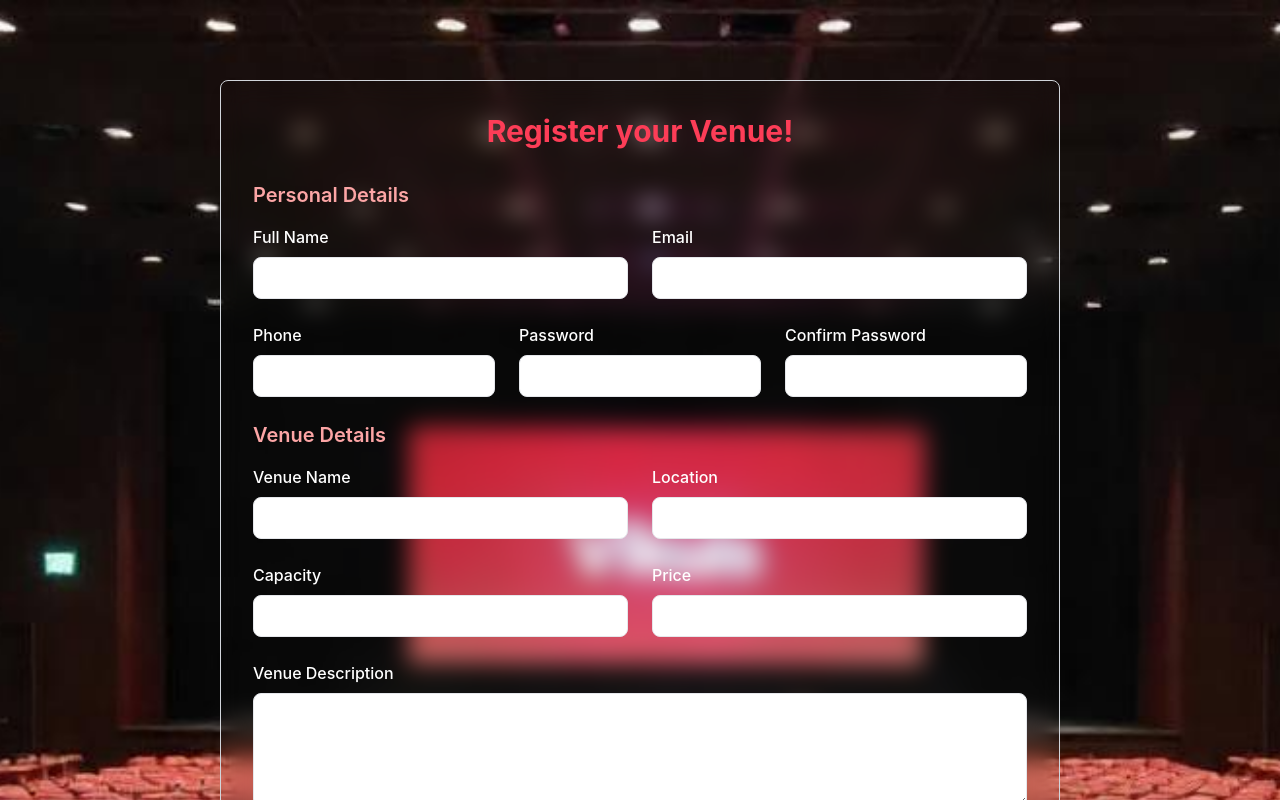
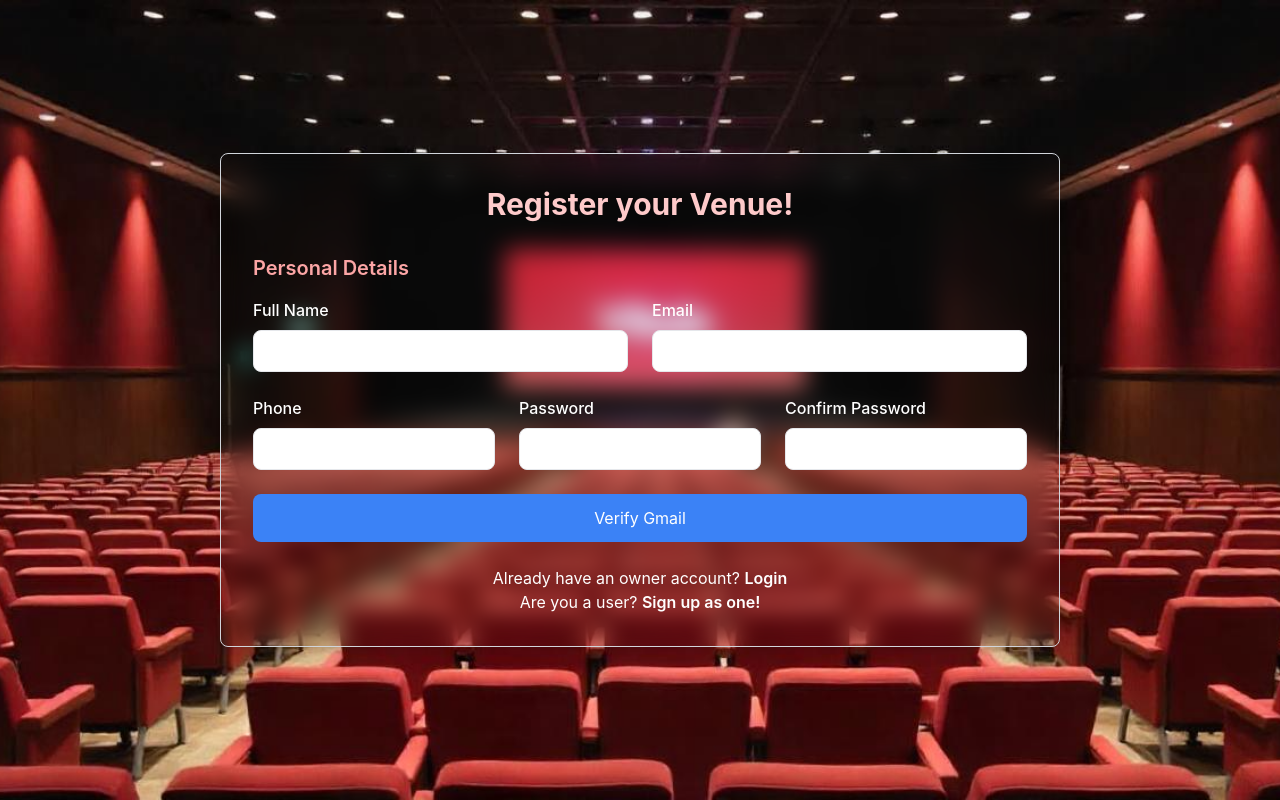
Before and after one commit to ryandcunha25/spotfinder, a React (Create React App) app: page /venueownersregistration in a window 1280 px wide. Shown: the top 800 px of the page. Built offline with nearby package versions, Linux system fonts and the light colour scheme.

Commit message:
added otp verification to venue sign up

```diff
--- a/src/Components/VenueOwners/VenueOwnerSignup.jsx
+++ b/src/Components/VenueOwners/VenueOwnerSignup.jsx
@@ -1,15 +1,8 @@
 import React, { useState } from 'react';
+import { Link, useNavigate } from "react-router-dom";
+import axios from 'axios';
 import loginBg1 from '../Assets/venueownerbg.png';
-import {
-  BrowserRouter as Router,
-  Switch,
-  Route,
-  Link,
-  useRouteMatch,
-  useParams,
-  useNavigate
-} from "react-router-dom";
-import axios from 'axios';
+
 
 const VenueOwnerSignup = () => {
   const navigate = useNavigate();
@@ -29,6 +22,10 @@ const VenueOwnerSignup = () => {
     category: [],
     images: []
   });
+
+  const [otp, setOtp] = useState('');
+  const [isOtpSent, setIsOtpSent] = useState(false);
+  const [isVerified, setIsVerified] = useState(false);
 
   const handleChange = (e) => {
     const { name, value } = e.target;
@@ -52,32 +49,52 @@ const VenueOwnerSignup = () => {
     });
   };
 
-
   const handleFileChange = (e) => {
     const fileNames = Array.from(e.target.files).map((file) => file.name);
     setFormData({
       ...formData,
       images: fileNames,
     });
-    console.log(fileNames);
   };
 
+  const sendOtp = async () => {
+    if (formData.password.length < 8) {
+      alert('Password must be at least 8 characters long');
+      return;
+    }
+    try {
+      await axios.post('http://localhost:5000/authentication/send-otp', { email: formData.email });
+      setIsOtpSent(true);
+      alert('OTP sent to your email');
+    } catch (err) {
+      alert('Error sending OTP: ' + err);
+    }
+  };
+
+  const verifyOtp = async () => {
+    try {
+      const response = await axios.post('http://localhost:5000/authentication/verify-otp', { email: formData.email, otp });
+      if (response.status === 200) {
+        setIsVerified(true);
+        alert('OTP verified successfully');
+      } else {
+        alert('Invalid OTP');
+      }
+    } catch (err) {
+      alert('Error verifying OTP: ' + err);
+    }
+  };
 
   const handleSubmit = async (e) => {
     e.preventDefault();
-    console.log('Signup Data:', formData);
     try {
       if (!Array.isArray(formData.category)) {
         formData.category = formData.category.split(',').map((item) => item.trim());
       }
-      console.log(formData.category)
       const response = await axios.post('http://localhost:5000/owner_authentication/register', formData);
-      console.log(response.data);
       alert('Registration Successful!');
-      navigate('/venueownerslogin')
-
+      navigate('/venueownerslogin');
     } catch (error) {
-      console.error('Error during registration:', error);
       alert('An error occurred during registration. Please try again.');
     }
   };
@@ -86,60 +103,48 @@ const VenueOwnerSignup = () => {
     <div
       className="w-full min-h-screen bg-cover bg-center flex items-center justify-center p-20"
       style={{ backgroundImage: `url(${loginBg1})` }}
-    >
-      <div className="md:w-3/4 p-8 bg-transparent bg-opacity-90 backdrop-blur-md border border-gray-300 rounded-lg shadow-lg">
-        <h2 className="text-3xl text-center font-bold mb-8 text-primary">Register your Venue!</h2>
+    >      <div className="md:w-3/4 p-8 bg-transparent bg-opacity-90 backdrop-blur-md border border-gray-300 rounded-lg shadow-lg">
+        <h2 className="text-3xl text-center font-bold mb-8 text-red-200">Register your Venue!</h2>
+
         <form onSubmit={handleSubmit} className="w-full">
-          {/* Personal Details */}
+          {!isVerified ? (
+            // Show Personal Details and Verify Gmail Button
+            <>
               <h3 className="text-xl font-semibold mb-4 text-red-300">Personal Details</h3>
               <div className="grid grid-cols-1 md:grid-cols-12 gap-6 mb-6">
-            <div className='col-span-6'>
-              <label htmlFor="fullName" className="block text-white font-medium mb-2">Full Name</label>
+                <div
+                  className='col-span-6'>
+                  <label
+                    className="block text-white font-medium mb-2">Full Name</label>
                   <input
                     type="text"
-                id="fullName"
                     name="fullName"
                     value={formData.fullName}
                     onChange={handleChange}
                     required
-                className="w-full px-3 py-2 border rounded-lg"
-              />
+                    className="w-full px-3 py-2 border rounded-lg" />
                 </div>
-            <div className='col-span-6'>
-              <label htmlFor="email" className="block text-white font-medium mb-2">Email</label>
+                <div
+                  className='col-span-6'>
+                  <label
+                    className="block text-white font-medium mb-2">Email</label>
                   <input
                     type="email"
-                id="email"
                     name="email"
                     value={formData.email}
                     onChange={handleChange}
                     required
-                className="w-full px-3 py-2 border rounded-lg"
-              />
+                    className="w-full px-3 py-2 border rounded-lg" />
                 </div>
+
                 <div className='col-span-4'>
-                <label htmlFor="phone" className="block text-white font-medium mb-2">Phone</label>
-                <input
-                  type="text"
-                  id="phone"
-                  name="phone"
-                  value={formData.phone}
-                  onChange={handleChange}
-                  required
-                  className="w-full px-3 py-2 border rounded-lg"
-                />
+                  <label className="block text-white font-medium mb-2">Phone</label>
+                  <input type="number" name="phone" value={formData.phone} onChange={handleChange} length={10} required className="w-full px-3 py-2 border rounded-lg" />
                 </div>
+
                 <div className="col-span-4">
-                <label htmlFor="password" className="block text-white font-medium mb-2">Password</label>
-                <input
-                  type="password"
-                  id="password"
-                  name="password"
-                  value={formData.password}
-                  onChange={handleChange}
-                  required
-                  className="w-full px-3 py-2 border rounded-lg"
-                />
+                  <label className="block text-white font-medium mb-2">Password</label>
+                  <input type="password" name="password" value={formData.password} onChange={handleChange} required className="w-full px-3 py-2 border rounded-lg" />
                 </div>
                 <div className="col-span-4">
                   <label htmlFor="confirmPassword" className="block text-white font-medium mb-2">Confirm Password</label>
@@ -154,9 +159,39 @@ const VenueOwnerSignup = () => {
                   />
                 </div>
 
+                <div className="col-span-12">
+                  <button
+                    type="button"
+                    onClick={sendOtp}
+                    className="w-full bg-blue-500 text-white py-3 px-4 rounded-lg hover:bg-blue-600 transition">
+                    {isOtpSent ? "Resend OTP" : "Verify Gmail"}
+                  </button>
+                </div>
+
+                {isOtpSent && (
+                  <div className="col-span-12 mt-4 flex justify-center items-center gap-4">
+                    <input
+                      type="number"
+                      value={otp}
+                      onChange={(e) => setOtp(e.target.value)}
+                      required
+                      className="w-50 px-3 py-2 border rounded-lg text-center"
+                      placeholder="Enter OTP"
+                    />
+                    <button
+                      type="button"
+                      onClick={verifyOtp}
+                      className="bg-green-500 text-white px-4 py-2 rounded-lg hover:bg-green-600 transition">
+                      Verify OTP
+                    </button>
+                  </div>
+                )}
 
               </div>
-
+            </>
+          ) : (
+            // Show Venue Details and Submit Button
+            <>
               {/* Venue Details */}
               <h3 className="text-xl font-semibold mb-4 text-red-300">Venue Details</h3>
               <div className="grid grid-cols-1 md:grid-cols-2 gap-6 mb-6">
@@ -282,7 +317,10 @@ const VenueOwnerSignup = () => {
               >
                 Sign Up
               </button>
+            </>
+          )}
         </form>
+
         <div className="text-center text-white text-md mt-6">
           <p>Already have an owner account? <Link to="/venueownerslogin" className="font-semibold hover:underline">Login</Link></p>
           <p>Are you a user? <Link to="/signup" className="font-semibold hover:underline">Sign up as one!</Link></p>
```
Also changed, not shown: 1 other file (tests, documents, lock files or other folders). Lines whose indentation alone changed are shown as unchanged.
